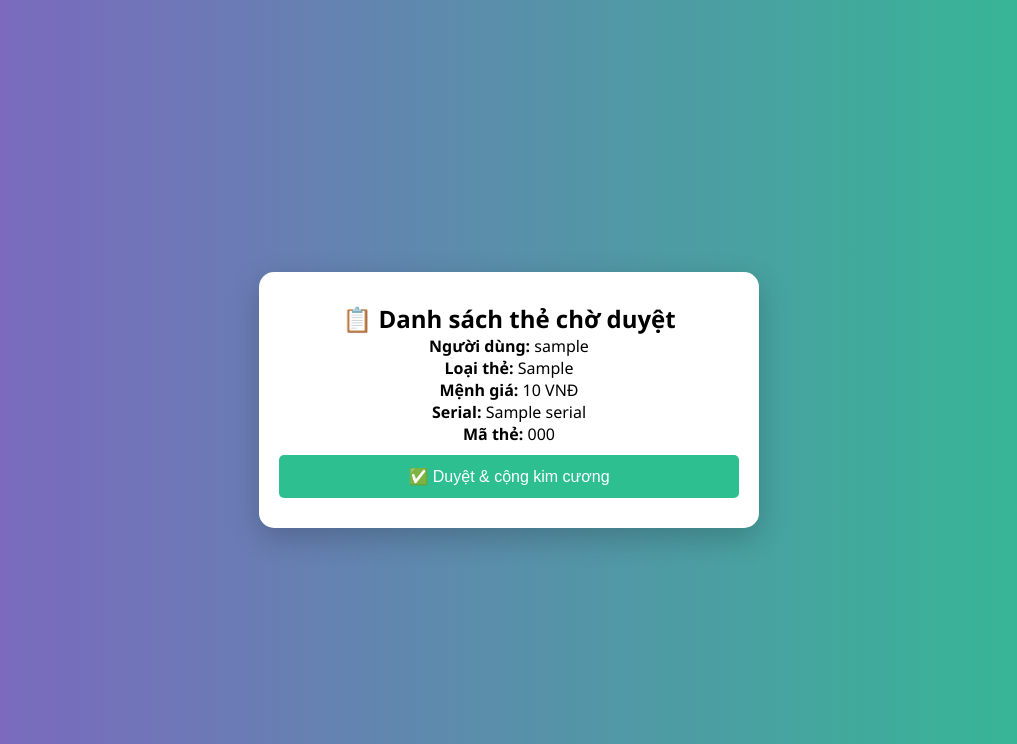
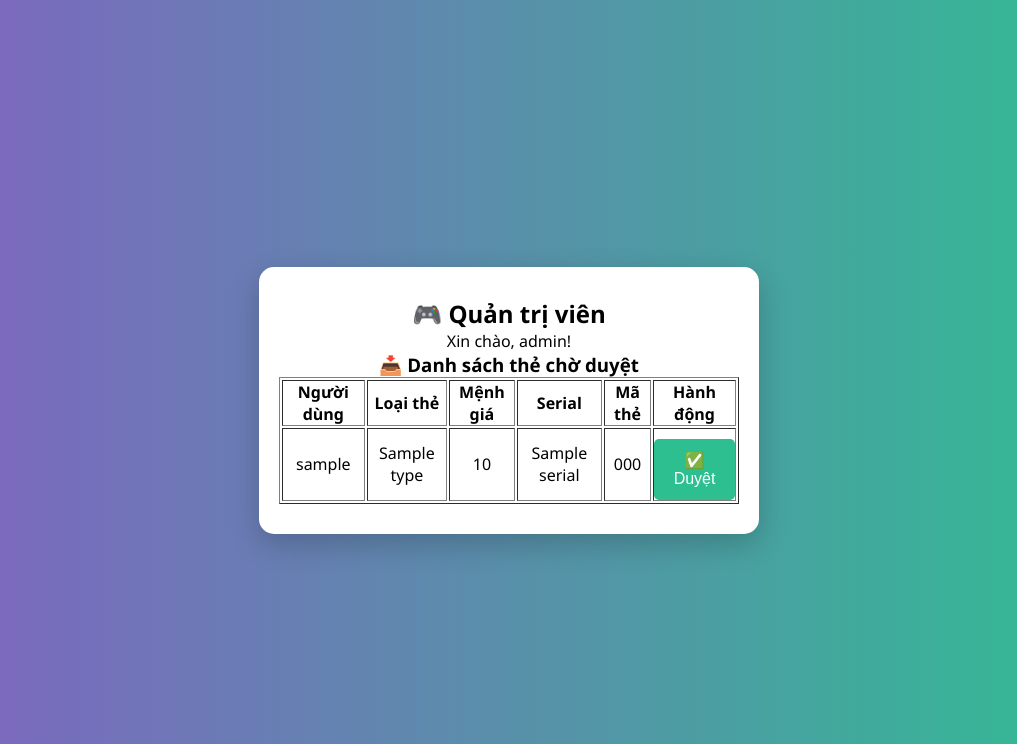
Before and after one commit to lamkhanghuynh09/hongodayne, a Flask app: template templates/admin.html in a window 1280 px wide. Shown: the top 744 px of the page, without its empty margins (131-1148 px from the left). Run offline with Flask 3, Linux system fonts and the light colour scheme; the template is opened without the code that fills it: most values are stand-ins (such as "Sample title", 1, 10 or a date in 2020).

Commit message:
Update admin.html

```diff
--- a/templates/admin.html
+++ b/templates/admin.html
@@ -2,26 +2,50 @@
 <html lang="vi">
 <head>
     <meta charset="UTF-8">
-    <title>Admin</title>
+    <title>Trang quản trị</title>
     <link rel="stylesheet" href="{{ url_for('static', filename='style.css') }}">
+    <meta name="viewport" content="width=device-width, initial-scale=1.0">
 </head>
 <body>
     <div class="container">
-        <h2>📋 Danh sách thẻ chờ duyệt</h2>
-        {% for r in recharges %}
-        <div class="card">
-            <p><strong>Người dùng:</strong> {{ r.username }}</p>
-            <p><strong>Loại thẻ:</strong> {{ r.card_type }}</p>
-            <p><strong>Mệnh giá:</strong> {{ r.amount }} VNĐ</p>
-            <p><strong>Serial:</strong> {{ r.serial }}</p>
-            <p><strong>Mã thẻ:</strong> {{ r.code }}</p>
-            <form method="POST" action="/approve">
-                <input type="hidden" name="username" value="{{ r.username }}">
-                <input type="hidden" name="amount" value="{{ r.amount }}">
-                <button type="submit">✅ Duyệt & cộng kim cương</button>
-            </form>
-        </div>
-        {% endfor %}
+        <h2>🎮 Quản trị viên</h2>
+        <p>Xin chào, admin!</p>
+
+        <h3>📥 Danh sách thẻ chờ duyệt</h3>
+        {% if cards %}
+            <table border="1" cellpadding="10">
+                <tr>
+                    <th>Người dùng</th>
+                    <th>Loại thẻ</th>
+                    <th>Mệnh giá</th>
+                    <th>Serial</th>
+                    <th>Mã thẻ</th>
+                    <th>Hành động</th>
+                </tr>
+                {% for card in cards %}
+                    {% if card.status == 'pending' %}
+                    <tr>
+                        <td>{{ card.username }}</td>
+                        <td>{{ card.type }}</td>
+                        <td>{{ card.amount }}</td>
+                        <td>{{ card.serial }}</td>
+                        <td>{{ card.code }}</td>
+                        <td>
+                            <form method="POST" action="/admin/approve">
+                                <input type="hidden" name="username" value="{{ card.username }}">
+                                <input type="hidden" name="amount" value="{{ card.amount }}">
+                                <input type="hidden" name="serial" value="{{ card.serial }}">
+                                <input type="hidden" name="code" value="{{ card.code }}">
+                                <button type="submit">✅ Duyệt</button>
+                            </form>
+                        </td>
+                    </tr>
+                    {% endif %}
+                {% endfor %}
+            </table>
+        {% else %}
+            <p>Không có thẻ nào.</p>
+        {% endif %}
     </div>
 </body>
 </html>
```
